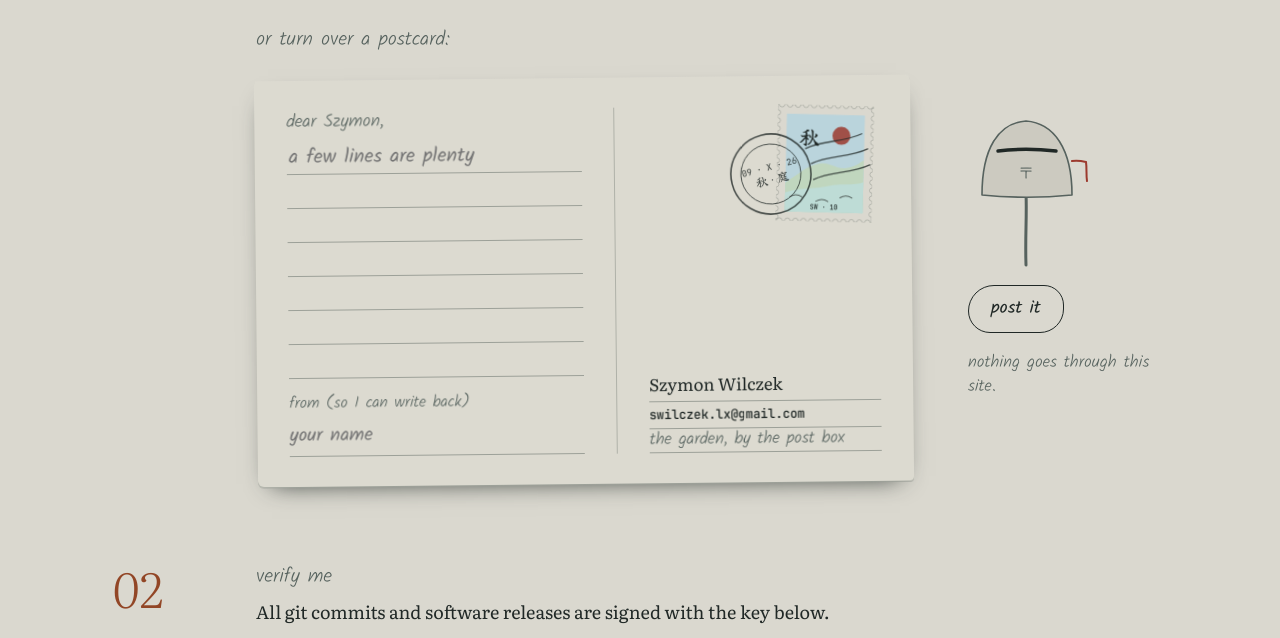
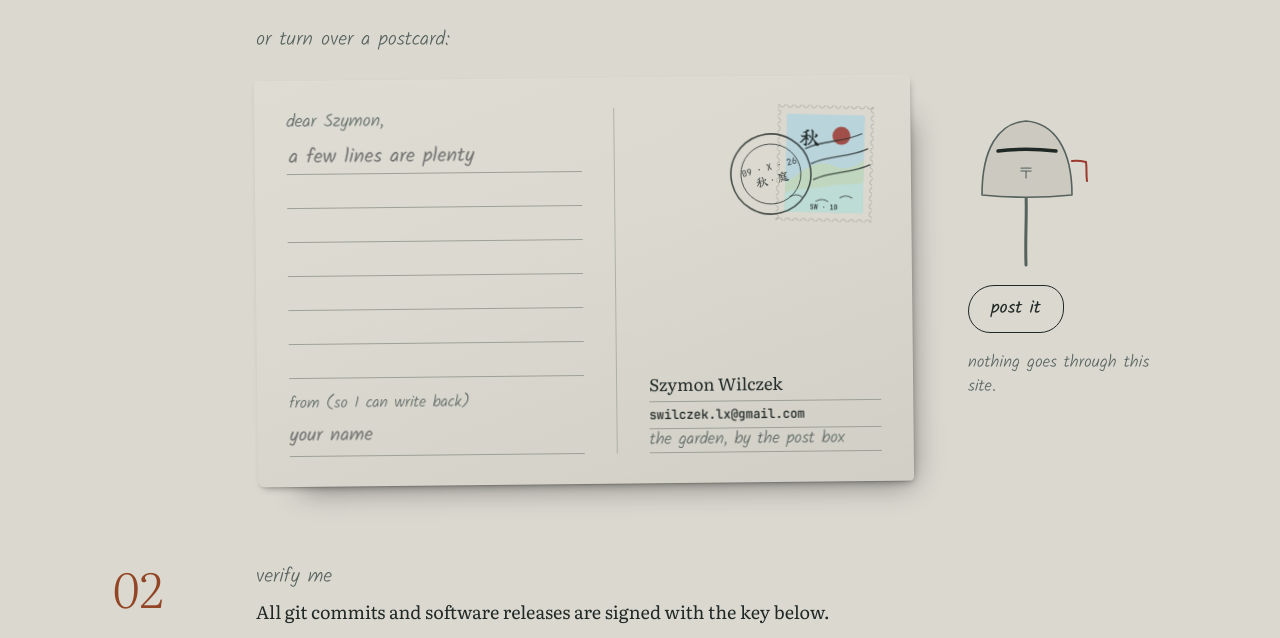
Before and after one commit to szymonwilczek/sw.szymon-wilczek.me, an Astro site: page /contact in a window 1280 px wide. Shown: the part 623-1261 px from the top of the page. Built offline with nearby package versions, Linux system fonts and the light colour scheme; Astro itself is replaced by a stand-in of ours.

Commit message:
contact: cast the postcard's shadow like paper on a table
* drop the fg-coloured shadow, which glowed light under the card in dark themes
* light from the upper left: a thin contact shadow plus a long one thrown
  toward the lower right, as if the far corner were lifted a little
* deepen the shade on dark themes with light-dark()
* a faint sheen across the paper's face, lighter at the top left

Signed-off-by: Szymon Wilczek <swilczek.lx@gmail.com>

```diff
--- a/src/components/Hagaki.astro
+++ b/src/components/Hagaki.astro
@@ -135,9 +135,16 @@ const EDGE = perforated(96, 116, 2.6, 8);
     max-width: 47.5rem;
     padding: 1.875rem 2rem;
     border-radius: 3px 5px 4px 6px;
+    --shade: rgb(0 0 0 / 0.42);
+    --shade: light-dark(rgb(0 0 0 / 0.42), rgb(0 0 0 / 0.85));
+    background:
+      linear-gradient(160deg, rgb(255 255 255 / 0.06), transparent 40%, rgb(0 0 0 / 0.05)),
+      var(--paper);
     box-shadow:
-      0 1px 0 var(--border),
-      0 10px 24px -14px var(--fg-main);
+      inset 0 1px 0 rgb(255 255 255 / 0.05),
+      0 1px 1px rgb(0 0 0 / 0.12),
+      2px 4px 8px -4px var(--shade),
+      20px 24px 28px -22px var(--shade);
     transform: rotate(-0.6deg);
     transition:
       transform 0.7s cubic-bezier(0.5, 0, 0.75, 0.4),
```
